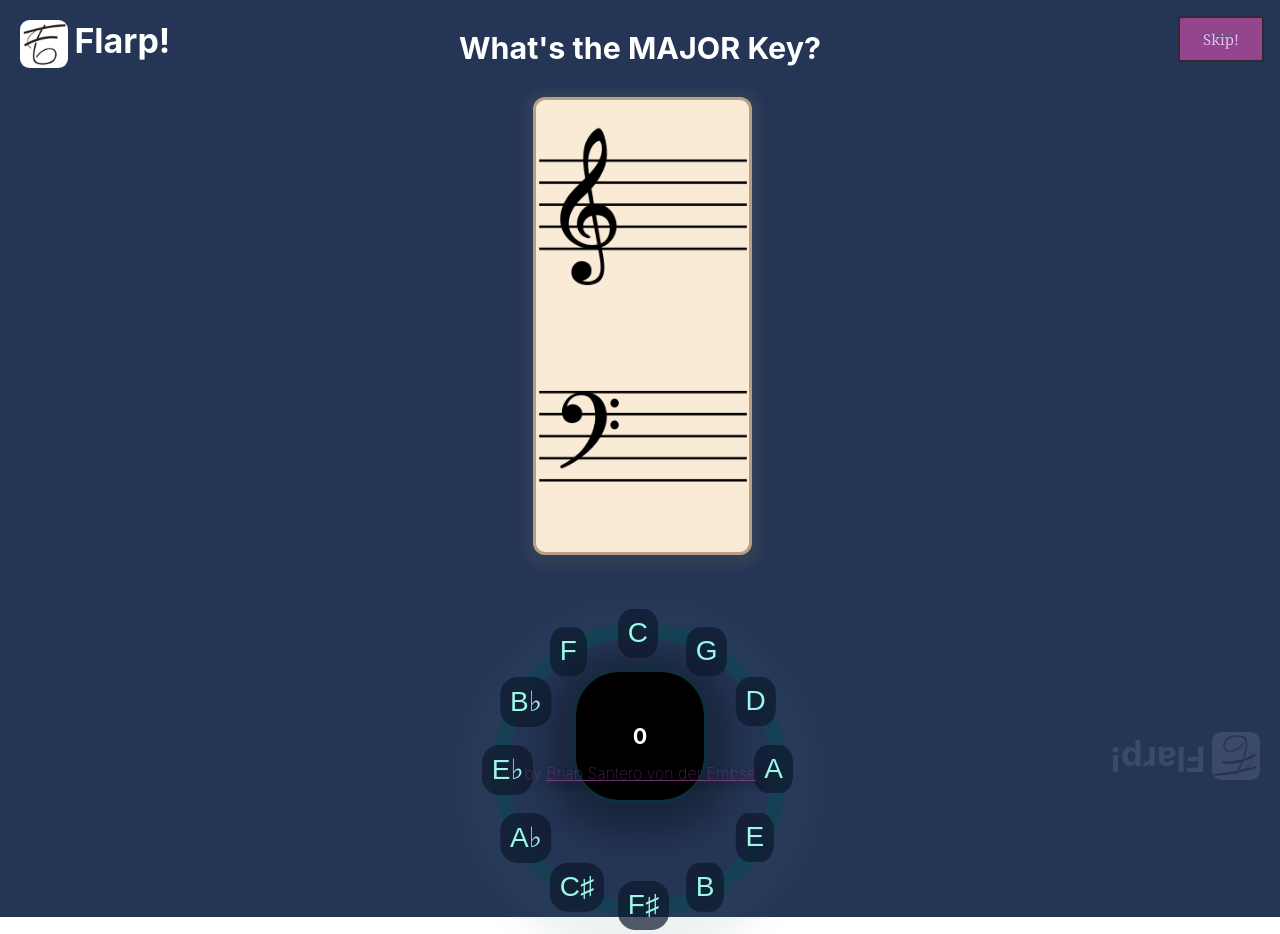
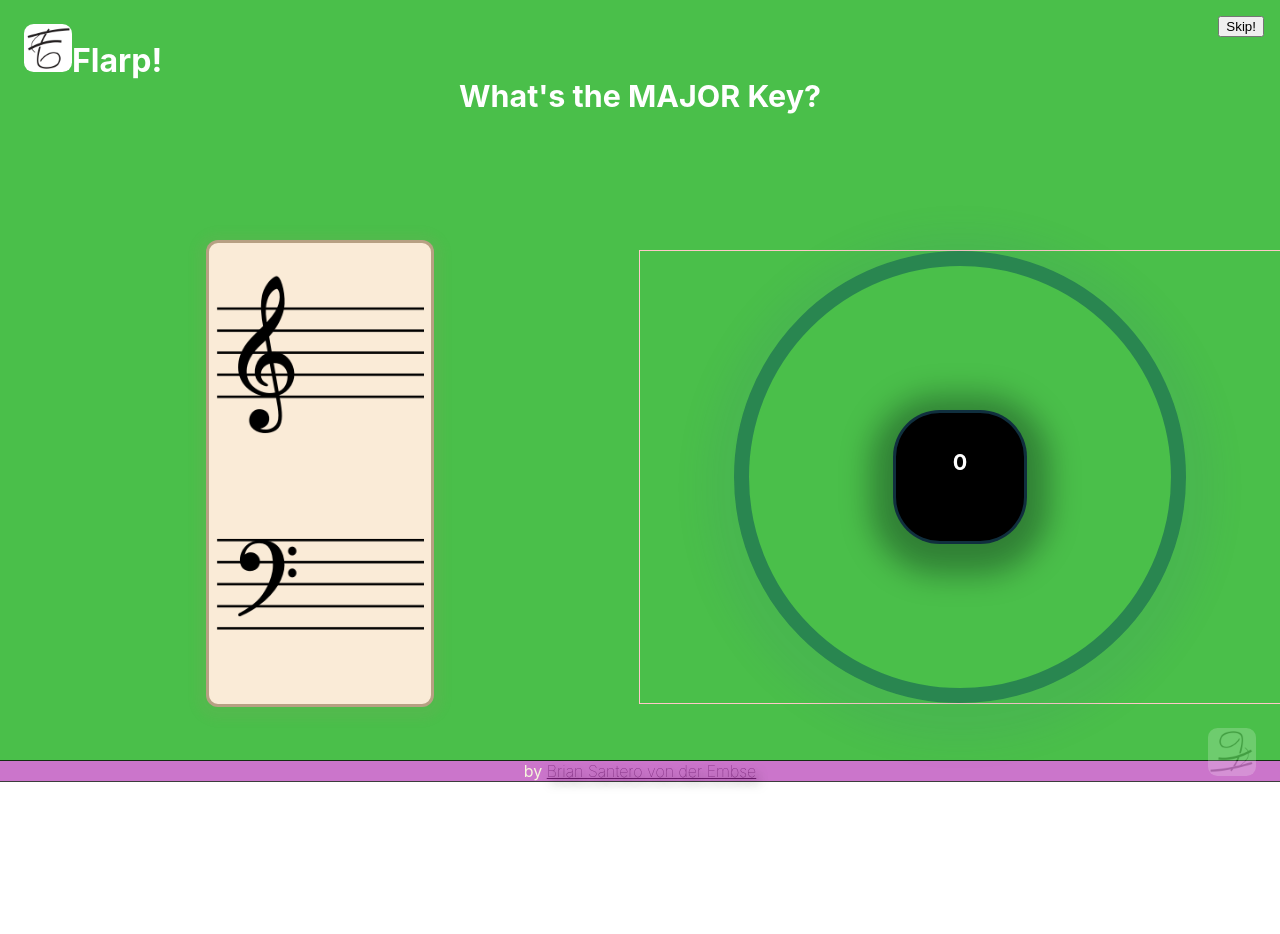
Before and after one commit to bsantero/flarp-music-quiz, a React (Create React App) app: page / in a window 1280 px wide. After the commit the page ends 800 px from the top, so only its background shows below. Built offline with nearby package versions, Linux system fonts and the light colour scheme.

Commit message:
Fix flex layout. Needs margin-padding fixes.

```diff
--- a/src/App.css
+++ b/src/App.css
@@ -1,12 +1,18 @@
 .App {
   text-align: center;
   max-height: 100vh;
+  display: flex;
+  flex-direction: column;
 }
 
-.Title-bar {
+header .App-header {
+
+}
+
+.brand {
   position: absolute;
-  top: 20px;
-  left: 20px;
+  top: 3vmin;
+  left: 3vmin;
   color: white;
 }
 
@@ -15,7 +21,7 @@
   display: inline;
 }
 
-.Logo {
+.App-logo {
   max-height: calc(24px + 3vmin) !important;
   border-radius: 20%;
 }
@@ -23,65 +29,42 @@
 .Title-bar .Logo-title,
 .Footer-bar .Logo-title {
   font-size: calc(18px + 2vmin) !important;
-  position: absolute;
-  margin-top: 0vw;
-  margin-left: 0.5vw;
+  /* position: absolute; */
+  /* margin-top: 0vw; */
+  /* margin-left: 0.5vw; */
 }
 
-.Footer-bar {
-  position: absolute;
-  bottom: 20px;
-  right: 20px;
-  transform: rotate(180deg);
-  opacity: 10%;
+.key-img {
+  height: 35vmax;
+  min-height: 31vmin;
+  pointer-events: none;
 }
 
-.Footer-bar .Logo-title {
-  /* margin-top: -1.5vw; */
-}
-
-.credit-container {
+div.Score {
   position: absolute;
-  bottom: 1px;
-}
-
-.credit,
-.credit a,
-.credit a:visited {
-  font-size: 16px;
-  font-weight: 100;
-  color: rgba(141, 66, 141, 0.842);
-  text-shadow: 4px 4px 10px rgba(1, 2, 1, 0.596);
-}
-
-.credit a:hover {
-  font-size: 18px;
-  font-size-adjust: 2px;
-}
-
-.Score {
-  position: relative;
-  top: 13.5vh;
   width: 10vw;
   height: 10vw;
   margin: auto;
-  display: flex;
-  align-items: center;
-  justify-content: center;
   border: 3px solid rgba(23, 65, 86, 0.73);
   border-radius: 35%;
   background-color: black;
   box-shadow: 0 8px 30px 22px rgba(4, 12, 14, 0.35);
 }
 
-.App-logo {
-  height: 35vmax;
-  min-height: 31vmin;
-  pointer-events: none;
+.Skip-button:hover,
+.circleOfFifths button:hover {
+  background: rgb(80, 127, 221);
+  color: rgb(255, 255, 255);
+}
+
+.Skip-button {
+  position: absolute;
+  top: 2vh;
+  right: 2vh;
 }
 
 @media (prefers-reduced-motion: no-preference) {
-  .App-logo {
+  .key-img {
     background-color: antiquewhite;
     padding: 1%;
     border-radius: 12px;
@@ -91,9 +74,10 @@
   }
 }
 
-.App-header {
+.App-main {
   background-color: #253555;
-  min-height: 100vh;
+  min-height: calc(100vh - 1.5em);
+  max-height: 96vh;
   display: flex;
   flex-direction: column;
   align-items: center;
@@ -106,21 +90,39 @@
   color: #61dafb;
 }
 
-.App-header .child:first-child {
-  width: 100%;
+.App-footer {
+  /* position: absolute; */
+  /* bottom: 20px; */
+  /* right: 20px; */
+  height: 1.5em;
+  background-color: rgba(194, 92, 194, 0.842);
+  color: beige;
+  outline: 1px solid rgba(0, 0, 0, 0.76);
 }
 
-.Question-bar {
-  flex-grow: 1;
-  /* margin-top: -10vh; */
+.reflection {
+  /* position: absolute; */
+  transform: rotate(180deg);
+  opacity: 20%;
+  left: unset;
+  top: unset;
+  bottom: 3vmin;
+  right: 3vmin;
 }
 
-.image-container {
-  flex-grow: 3;
+.App-footer p {
   margin: auto;
 }
 
-.image-container,
-.circleOfFifths {
-  flex-grow: 6;
+.credit a,
+.credit a:visited {
+  font-size: 16px;
+  font-weight: 100;
+  color: rgba(97, 13, 97, 0.842);
+  text-shadow: 4px 4px 10px rgba(1, 2, 1, 0.596);
 }
+
+.credit a:hover {
+  font-size: 18px;
+  font-size-adjust: 2px;
+}
--- a/src/App.js
+++ b/src/App.js
@@ -1,8 +1,7 @@
-// F♯/G♭
-
 import { useState } from 'react';
+import { keySignatures, keyofc, majorKeys, minorKeys } from './Keys';
 import './App.css';
-import { keySignatures, keyofc, majorKeys, minorKeys } from './Keys';
+import './flexbox.css';
 import './circle.css';
 import './mediaqueries.css';
 import logo from './img/logo.png';
@@ -159,19 +158,23 @@ function App() {
 
   return (
     <div className="App">
-      <div className="Title-bar">
-        <img src={logo} className="inline Logo"></img>
-        <h1 className="inline Logo-title">Flarp!</h1>
-      </div>
       <header className="App-header">
+        <div className="brand">
+          <img src={logo} className="inline App-logo"></img>
+          <h1 className="inline Logo-title">Flarp!</h1>
+        </div>
+      </header>
+      <main className="App-main">
         <div className="child Question-bar">
           <h3>What's the {mode.toUpperCase()} Key?</h3>
         </div>
-        <div className="child image-container">
-          <img src={imgSrc} className="App-logo" alt="logo" />
+        <div className="child skip-container">
           <button className="Skip-button" onClick={handleSkip}>
             Skip!
           </button>
+        </div>
+        <div className="child image-container">
+          <img src={imgSrc} className="key-img" alt="logo" />
         </div>
         <div className="child circleOfFifths">
           <div className="Score">
@@ -192,19 +195,19 @@ function App() {
             <NoteButton note="11" handleClick={handleClick} />
           </div>
         </div>
-        <div className="Footer-bar">
-          <img src={logo} className="inline Logo"></img>
+      </main>
+      <footer className="child App-footer">
+        <p className="credit">
+          by <a href="https://github.com/bsantero">Brian Santero von der Embse</a>
+        </p>
+        <div className="brand reflection">
+          <img src={logo} className="inline App-logo"></img>
           <h1 className="inline Logo-title">Flarp!</h1>
         </div>
-        <div className="credit-container">
-          <p className="credit">
-            by{' '}
-            <a href="https://github.com/bsantero">
-              Brian Santero von der Embse
-            </a>
-          </p>
-        </div>
-      </header>
+        {/* <div className="credit-container">
+
+        </div> */}
+      </footer>
     </div>
   );
 }
--- a/src/circle.css
+++ b/src/circle.css
@@ -1,39 +1,37 @@
+.circleOfFifths {
+  position: relative;
+  width: 100vw;
+  height: 100%;
+  outline: 1px solid rgb(255, 200, 200);
+  display: flex;
+  align-items: center;
+  justify-content: center;
+}
+
 .circle {
-  width: 33vh;
-  height: 33vh;
-  margin-top: -9vh;
+  width: 33vmax;
+  height: 33vmax;
+  padding: 0;
   border: 15px solid rgba(9, 78, 87, 0.5);
   border-radius: 50%;
-  padding: 0;
   box-shadow: 0 10px 30px 30px rgba(69, 119, 128, 0.1);
   position: relative;
 }
 
 .circle .tick {
+  display: none;
   position: absolute;
-  left: 47.5%;
-  top: 46%;
-  margin-left: -15px;
-  margin-top: -15px;
-  display: flex;
-  align-items: center;
-  justify-content: center;
+  left: unset;
+  top: unset;
 }
 
 .circleOfFifths button {
-  text-align: center;
-  font-size: 3.5vh;
+  padding: 0.3em 0.35em;
   background: rgba(13, 24, 44, 0.7);
   color: rgb(158, 245, 233);
   border-radius: 35%;
   border: rgb(3, 100, 76);
-  padding: 0.3em 0.35em;
-}
-
-.Skip-button:hover,
-.circleOfFifths button:hover {
-  background: rgb(80, 127, 221);
-  color: rgb(255, 255, 255);
+  font-size: 3.5vmax;
 }
 
 .circleOfFifths button:active {
@@ -45,11 +43,87 @@
   background-color: #224141;
 }
 
-.Skip-button {
-  position: absolute;
-  top: 2vh;
-  right: 2vh;
+.circle .tick:nth-child(1) {
+  transform: rotate(-90deg) translate(17vmax);
 }
+.circle .tick:nth-child(1) .label {
+  transform: rotate(90deg) translate(0px);
+}
+.circle .tick:nth-child(7) {
+  transform: rotate(90deg) translate(17vmax);
+}
+.circle .tick:nth-child(7) .label {
+  transform: rotate(-90deg) translate(0px);
+}
+
+.circle .tick:nth-child(2) {
+  transform: rotate(-60deg) translate(17vmax);
+}
+.circle .tick:nth-child(2) .label {
+  transform: rotate(60deg) translate(0px);
+}
+.circle .tick:nth-child(12) {
+  transform: rotate(240deg) translate(17vmax);
+}
+.circle .tick:nth-child(12) .label {
+  transform: rotate(-240deg) translate(0px);
+}
+
+.circle .tick:nth-child(3) {
+  transform: rotate(-30deg) translate(17vmax);
+}
+.circle .tick:nth-child(3) .label {
+  transform: rotate(30deg) translate(0px);
+}
+.circle .tick:nth-child(11) {
+  transform: rotate(210deg) translate(17vmax);
+}
+.circle .tick:nth-child(11) .label {
+  transform: rotate(-210deg) translate(0px);
+}
+
+.circle .tick:nth-child(4) {
+  transform: rotate(0deg) translate(17vmax);
+}
+.circle .tick:nth-child(4) .label {
+  transform: rotate(0deg) translate(0px);
+}
+.circle .tick:nth-child(10) {
+  transform: rotate(180deg) translate(17vmax);
+}
+.circle .tick:nth-child(10) .label {
+  transform: rotate(-180deg) translate(0px);
+}
+
+.circle .tick:nth-child(5) {
+  transform: rotate(30deg) translate(17vmax);
+}
+.circle .tick:nth-child(5) .label {
+  transform: rotate(-30deg) translate(0px);
+}
+.circle .tick:nth-child(9) {
+  transform: rotate(150deg) translate(17vmax);
+}
+.circle .tick:nth-child(9) .label {
+  transform: rotate(-150deg) translate(0px);
+}
+
+.circle .tick:nth-child(6) {
+  transform: rotate(60deg) translate(17vmax);
+}
+.circle .tick:nth-child(6) .label {
+  transform: rotate(-60deg) translate(0px);
+}
+.circle .tick:nth-child(8) {
+  transform: rotate(120deg) translate(17vmax);
+}
+.circle .tick:nth-child(8) .label {
+  transform: rotate(-120deg) translate(0px);
+}
+
+
+/*
+
 
 .circle .tick:nth-child(1) {
   transform: rotate(-90deg) translate(17vh);
@@ -129,29 +203,5 @@
   transform: rotate(-120deg) translate(0px);
 }
 
-.Skip-button {
-  /* box-shadow: inset 0px 1px 3px 0px #91b8b3; */
-  position: absolute;
-  /* bottom: 0; */
-  background-color: #dd50b299;
-  border-radius: 3px;
-  border: 2px solid rgb(49, 41, 49);
-  display: inline-block;
-  cursor: pointer;
-  color: #f7b7fc;
-  font-family: Georgia;
-  font-size: 15px;
-  padding: 11px 23px;
-  text-decoration: none;
-  text-shadow: 0px -1px 0px #2b665e;
-}
 
-.Skip-button:focus,
-.Skip-button:hover {
-  background-color: rgb(125, 21, 132);
-  color: #ffffff;
-}
-.Skip-button:active {
-  top: calc(2vh + 1px);
-  background-color: rgba(125, 21, 132);
-}
+*/
--- /dev/null
+++ b/src/flexbox.css
@@ -0,0 +1,59 @@
+@media only screen and (max-device-width: 768px) and (orientation: portrait){
+    .App-main {
+        background-color: rgb(191, 74, 74);
+        flex-wrap: nowrap;
+        flex-direction: column;
+        justify-content: space-around;
+    }
+
+    .App-main .child:first-child {
+        width: 100%;
+    }
+
+    .Question-bar {
+        flex-grow: 1;
+        order: 3;
+    }
+
+    .image-container {
+        flex-grow: 3;
+        order: 2;
+    }
+
+    /* .image-container, */
+    .circleOfFifths {
+        flex-grow: 6;
+        order:4
+    }
+
+}
+
+@media only screen and (max-device-height: 4000px) and (orientation: landscape) {
+  .App-main {
+    background-color: rgb(74, 191, 74) !important;
+    flex-wrap: wrap;
+    flex-direction: row;
+    /* justify-content: space-around safe; */
+  }
+
+  .Question-bar {
+    width: 100%;
+  }
+
+  .child:not(:first-child) {
+    flex: 1;
+  }
+
+  .question-bar {
+    flex-grow: 1;
+  }
+
+  .image-container {
+    flex-grow: 2;
+  }
+
+  .App-footer .Logo-title {
+      display: none;
+  }
+
+}
```
Also changed, not shown: src/mediaqueries.css (+2 -183 lines), 1 other file (tests, documents, lock files or other folders).
